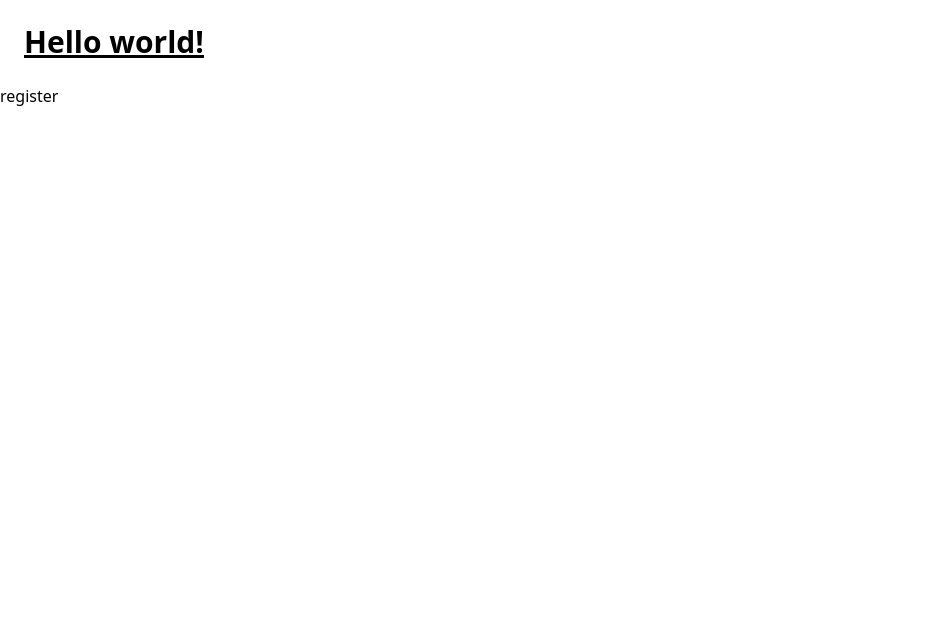
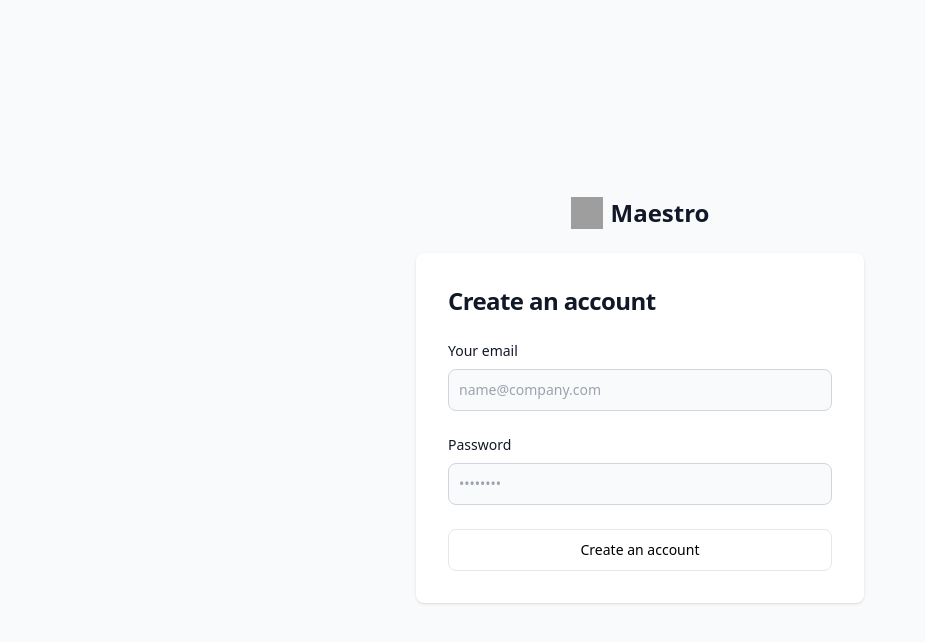
Before and after one commit to OrkhanKarim13/MaestroStudio, a Nuxt app: page /register in a window 1280 px wide. Shown: the top 642 px of the page, without its empty margins (0-925 px from the left). Built offline with nearby package versions, Linux system fonts and the light colour scheme; grey boxes are pictures that could not be loaded.

Commit message:
added user register

```diff
--- a/app.vue
+++ b/app.vue
@@ -1,21 +1,9 @@
-<script setup lang="ts">
-const authStore = useAuthStore()
-
-interface registerPayload {
-  email: string,
-  password: string
-}
-const user = {
-  email: 'test@mail.com',
-  password: 'testpass'
-}
-</script>
-
 <template>
-  <div>
+  <!-- <div>
     <h1 class="m-6 text-3xl font-bold underline">
       Hello world!
     </h1>
     <button @click="authStore.registerWithEmailAndPassword(user)">register</button>
-  </div>
+  </div> -->
+  <NuxtPage></NuxtPage>
 </template>
--- a/composables/useFirebase.js
+++ b/composables/useFirebase.js
@@ -21,8 +21,8 @@ export const useFirebase = () => {
 
 // Initialize Firebase
 const app = initializeApp(firebaseConfig);
-const firestore = getFirestore(app);
+const db = getFirestore(app);
 const auth = getAuth(app)
 
-return { firestore, auth }
+return { db, auth }
 }
--- /dev/null
+++ b/pages/index.vue
@@ -0,0 +1,5 @@
+<template>
+  <div>
+    index
+  </div>
+</template>
--- /dev/null
+++ b/pages/register.vue
@@ -0,0 +1,58 @@
+<script setup>
+import { useAuthStore } from '@/stores/authStore.ts'
+
+const authStore = useAuthStore()
+
+const form = ref({
+  email: '',
+  password: ''
+})
+
+
+</script>
+
+<template>
+  <div>
+    <section class="bg-gray-50 dark:bg-gray-900">
+      <div class="flex flex-col items-center justify-center px-6 py-8 mx-auto md:h-screen lg:py-0">
+        <a href="#" class="flex items-center mb-6 text-2xl font-semibold text-gray-900 dark:text-white">
+          <img class="w-8 h-8 mr-2" src="https://flowbite.s3.amazonaws.com/blocks/marketing-ui/logo.svg" alt="logo">
+          Maestro
+        </a>
+        <div
+          class="w-full bg-white rounded-lg shadow dark:border md:mt-0 sm:max-w-md xl:p-0 dark:bg-gray-800 dark:border-gray-700">
+          <div class="p-6 space-y-4 md:space-y-6 sm:p-8">
+            <h1 class="text-xl font-bold leading-tight tracking-tight text-gray-900 md:text-2xl dark:text-white">
+              Create an account
+            </h1>
+            <form class="space-y-4 md:space-y-6" @submit.prevent="authStore.registerWithEmailAndPassword(form)">
+              <div>
+                <label for="email" class="block mb-2 text-sm font-medium text-gray-900 dark:text-white">Your email</label>
+                <input type="email" name="email" id="email" v-model="form.email"
+                  class="bg-gray-50 border border-gray-300 text-gray-900 sm:text-sm rounded-lg focus:ring-primary-600 focus:border-primary-600 block w-full p-2.5 dark:bg-gray-700 dark:border-gray-600 dark:placeholder-gray-400 dark:text-white dark:focus:ring-blue-500 dark:focus:border-blue-500"
+                  placeholder="name@company.com">
+              </div>
+              <div>
+                <label for="password"
+                  class="block mb-2 text-sm font-medium text-gray-900 dark:text-white">Password</label>
+                <input type="password" name="password" id="password" v-model="form.password" placeholder="••••••••"
+                  class="bg-gray-50 border border-gray-300 text-gray-900 sm:text-sm rounded-lg focus:ring-primary-600 focus:border-primary-600 block w-full p-2.5 dark:bg-gray-700 dark:border-gray-600 dark:placeholder-gray-400 dark:text-white dark:focus:ring-blue-500 dark:focus:border-blue-500">
+              </div>
+              <!-- <div>
+                <label for="confirm-password" class="block mb-2 text-sm font-medium text-gray-900 dark:text-white">Confirm
+                  password</label>
+                <input type="confirm-password" name="confirm-password" id="confirm-password" placeholder="••••••••"
+                  class="bg-gray-50 border border-gray-300 text-gray-900 sm:text-sm rounded-lg focus:ring-primary-600 focus:border-primary-600 block w-full p-2.5 dark:bg-gray-700 dark:border-gray-600 dark:placeholder-gray-400 dark:text-white dark:focus:ring-blue-500 dark:focus:border-blue-500">
+              </div> -->
+
+              <button type="submit"
+                class="w-full text-black dark:text-white border bg-primary-600 hover:bg-primary-700 focus:ring-4 focus:outline-none focus:ring-primary-300 font-medium rounded-lg text-sm px-5 py-2.5 text-center dark:bg-primary-600 dark:hover:bg-primary-700 dark:focus:ring-primary-800">
+                Create an account
+              </button>
+            </form>
+          </div>
+        </div>
+      </div>
+    </section>
+  </div>
+</template>
--- a/stores/authStore.ts
+++ b/stores/authStore.ts
@@ -3,14 +3,19 @@ import { getAuth, createUserWithEmailAndPassword } from "firebase/auth";
 
 export const useAuthStore = defineStore('authStore', () => {
   const { auth } = useFirebase()
-  const user = ref(null)
+  const userStore = useUserStore()
+
+  const authUser = ref(null)
+
 
   async function registerWithEmailAndPassword({email, password}) {
     try {
       console.log(email, password);
+      const username = 'asgar'
 
       const userCredential = await createUserWithEmailAndPassword(auth, email, password)
       console.log(userCredential);
+      await userStore.createUser({ id: userCredential.user.uid, item: { email, username} })
 
     } catch (error) {
       const errorCode = error.code;
@@ -20,7 +25,7 @@ export const useAuthStore = defineStore('authStore', () => {
   }
 
   return {
-    user,
+    authUser,
     registerWithEmailAndPassword
   }
 })
--- /dev/null
+++ b/stores/userStore.ts
@@ -0,0 +1,24 @@
+import { defineStore, acceptHMRUpdate } from 'pinia'
+import { doc, getDoc, setDoc } from "firebase/firestore";
+
+export const useUserStore = defineStore('userStore', () => {
+  const { db } = useFirebase()
+  const user = ref(null)
+
+  async function createUser({ id, item }) {
+    const userRef = doc(db, 'users', id);
+    setDoc(userRef, item);
+
+    const createdItem = await getDoc(userRef)
+    console.log('createdItem', createdItem);
+  }
+
+  return {
+    user,
+    createUser
+  }
+})
+
+if (import.meta.hot) {
+  import.meta.hot.accept(acceptHMRUpdate(useUserStore, import.meta.hot))
+}
```
